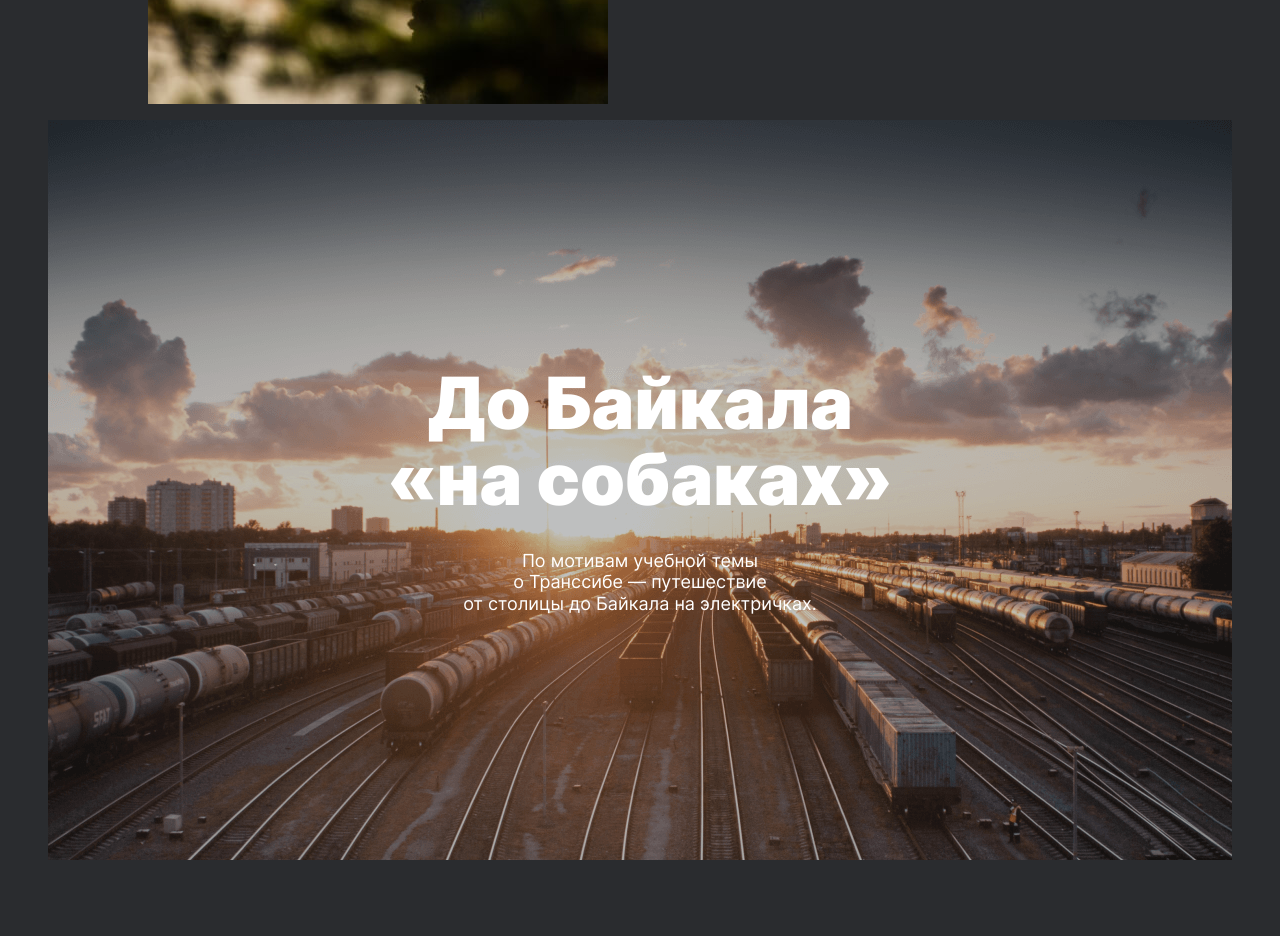
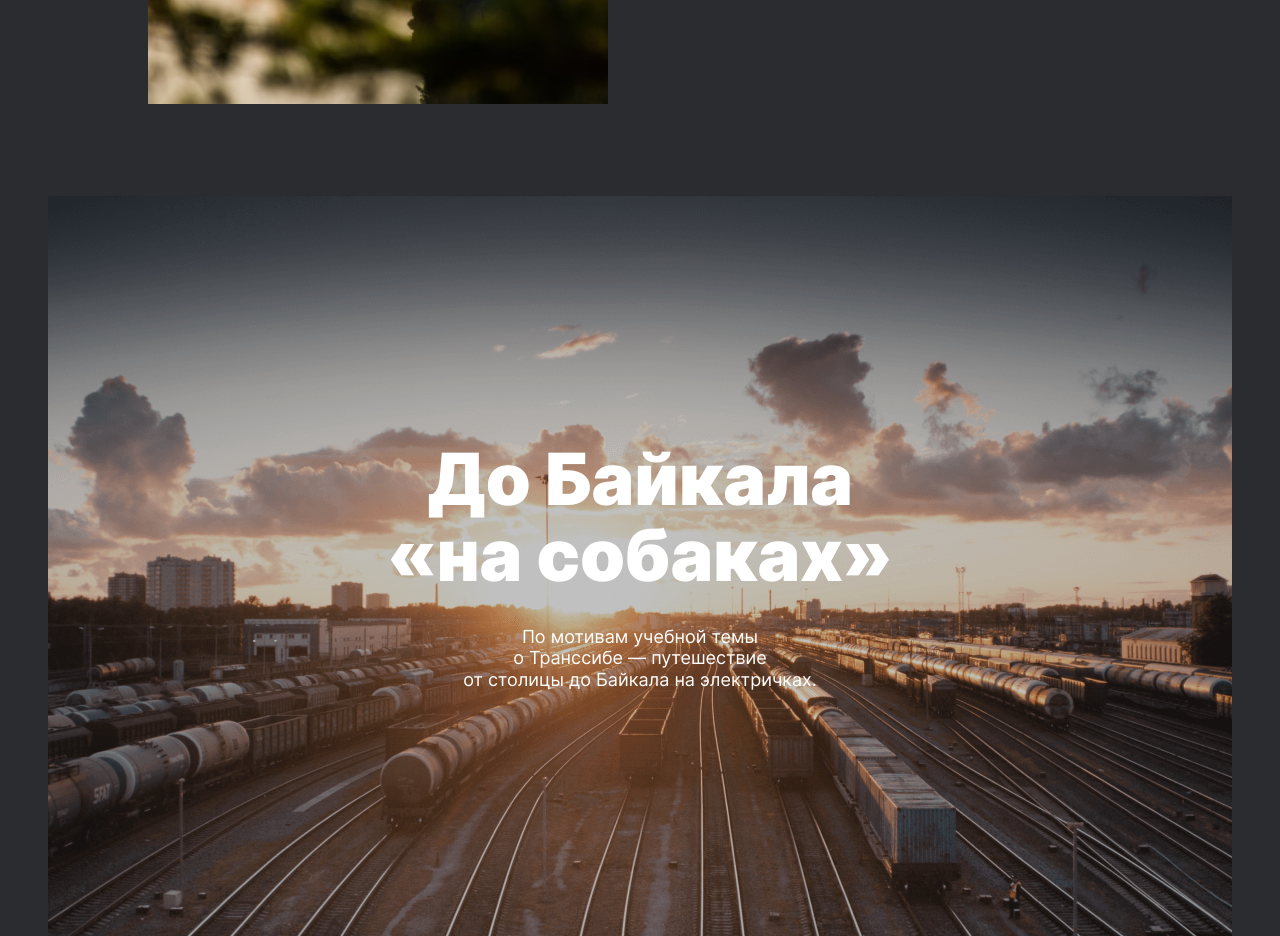
Before and after one commit to voitovmichael/russian-travel, a plain HTML site: page index.html in a window 1280 px wide. Shown: the part 5832-6768 px from the top of the page. Drawn offline with Linux system fonts and the light colour scheme.

Commit message:
Внесены правки по второму ревью

```diff
--- a/blocks/cover/__background/cover__background.css
+++ /dev/null
@@ -1,19 +0,0 @@
-.cover__background {
-  position: absolute;
-  top: 0;
-  background-image: url(../../../images/cover/cover-train-hub.png);
-  background-size: contain;
-  background-repeat: round;
-  width: 100%;
-  height: 100%;
-}
-
-.cover__background::after {
-    content: ' ';
-    height: 100%;
-    width: 100%;
-    display: block;
-    opacity: .3;
-    background-color: #2A2C2F;
-    transition: opacity .9s linear;
-}
--- a/blocks/cover/__link/cover__link.css
+++ b/blocks/cover/__link/cover__link.css
@@ -9,27 +9,39 @@
   z-index: 2;
 }
 
-@media screen and (max-width: 429.5px) {
+@media screen and (max-width: 429.5px) { /*(min-width: 768px) and (max-width: 1023.2px) {*/
   .cover__link {
-    min-height: 63vmin;
+    min-height: 200px;
   }
 }
 
-@media screen and (min-width: 430px) and (max-width: 767.5px) {
+@media screen and (min-width: 430px) and (max-width: 653.5px) {
   .cover__link {
-    min-height: 63vmax;
+    min-height: 269px;
   }
 }
 
-@media screen and (min-width: 768px) and (max-width: 1023.2px) {
+@media screen and (min-width: 654px) and (max-width: 767.5px) {
   .cover__link {
-    min-height: 55vmax;
+    min-height: 409px;
+  }
+}
+
+
+@media screen and (min-width: 768px) { /*(min-width: 768px) and (max-width: 1023.2px) {*/
+  .cover__link {
+    min-height: 480px;
+  }
+}
+
+@media screen and (min-width: 1024px) { /*(min-width: 768px) and (max-width: 1023.2px) {*/
+  .cover__link {
+    min-height: 640px;
   }
 }
 
 @media screen and (min-width: 1280px) {
   .cover__link {
-    min-height: 59vmax;
-    max-height: 740px;
+    min-height: 740px;
   }
 }
--- a/blocks/cover/cover.css
+++ b/blocks/cover/cover.css
@@ -10,26 +10,57 @@
 
 }
 
-.cover:hover .cover__background::after{
-    opacity: .8;
+.cover::after {
+  position: absolute;
+  top: 0;
+  background-image: url(../../images/cover/cover-train-hub.png);
+  background-size: contain;
+  background-repeat: no-repeat;
+  content: ' ';
+  height: 100%;
+  width: 100%;
+  display: block;
+  opacity: .7;
+  background-color: #2A2C2F;
+  transition: opacity .9s linear;
 }
 
-@media screen and (max-width: 429.5px) {
+.cover:hover::after{
+    opacity: .2;
+}
+
+@media screen and (max-width: 429.5px){
   .cover {
-    min-height: 63vmin;
-    min-width: 320px;
+    width: 320px;
   }
 }
 
-@media screen and (min-width: 430px) and (max-width: 1279.5px) {
+@media screen and (min-width: 430px) and (max-width: 653.5px) {
   .cover {
-    min-height: 63vmax;
+    width: 430px;
+  }
+}
+
+@media screen and (min-width: 654px) and (max-width: 767.5px) {
+  .cover {
+    width: 654px;
+  }
+}
+
+@media screen and (min-width: 768px) {
+  .cover {
+    width: 768px;
+  }
+}
+
+@media screen and (min-width: 1024px) {
+  .cover {
+    width: 1024px;
   }
 }
 
 @media screen and (min-width: 1280px) {
   .cover {
-    max-width: 1184px;
-    max-height: 740px;
+    width: 1184px;
   }
 }
--- a/blocks/footer/footer.css
+++ b/blocks/footer/footer.css
@@ -8,14 +8,12 @@
 @media screen and (max-width: 767.5px) {
   .footer {
     width: 58.1%;
-    margin-bottom: 24px;
   }
 }
 
 @media screen and (min-width: 768px) {
   .footer {
     width: 93.75%;
-    margin: 0 auto 24px;
   }
 }
 
--- a/blocks/main/__cover/main__cover.css
+++ b/blocks/main/__cover/main__cover.css
@@ -2,7 +2,7 @@
   margin: 0 auto 64px;
 }
 
-@media screen and (max-width: 1023.5px) {
+@media screen and (min-width:768px) {
   .main__cover {
     margin-bottom: 88px;
   }
--- a/blocks/main/__places/main__places.css
+++ b/blocks/main/__places/main__places.css
@@ -1,5 +1,5 @@
 .main__places {
-  margin: 0 auto;
+  margin: 0 auto 92px;
 }
 
 @media screen and (max-width: 767.5px) {
--- a/blocks/page/__link/page__link.css
+++ b/blocks/page/__link/page__link.css
@@ -3,5 +3,5 @@
 }
 
 .page__link:hover {
-  opacity: 0.2;
+  opacity: .8;
 }
--- a/index.html
+++ b/index.html
@@ -194,9 +194,6 @@
             По мотивам учебной темы о&nbsp;Транссибе&nbsp;— путешествие от&nbsp;столицы&nbsp;до Байкала на электричках.
           </p>
         </a>
-          <div class="cover__background">
-            <!-- <div class="cover__overlay"></div> -->
-          </div>
       </section>
     </main>
     <footer class="footer page__footer">
--- a/pages/index.css
+++ b/pages/index.css
@@ -63,7 +63,6 @@
 @import url(../blocks/cover/__title/cover__title.css);
 @import url(../blocks/cover/__link/cover__link.css);
 @import url(../blocks/cover/__subtitle/cover__subtitle.css);
-@import url(../blocks/cover/__background/cover__background.css);
 
 /*footer*/
 
```
